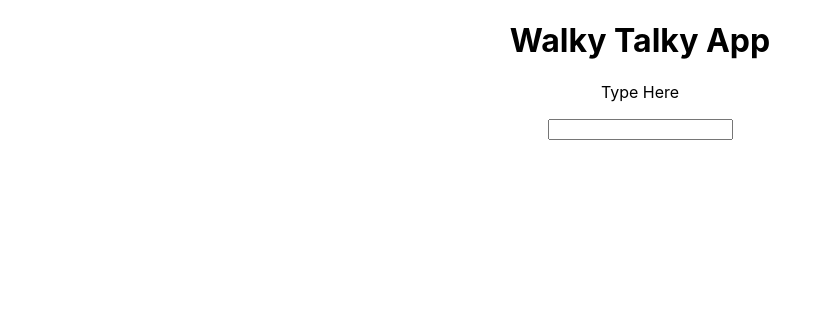
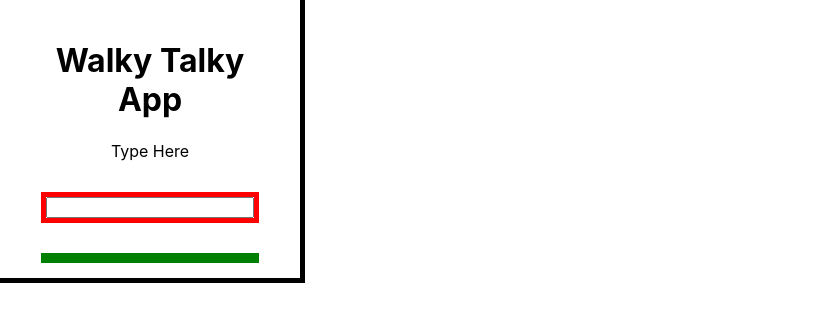
Before and after one commit to Kllicks/react-walky-talky, a React (Create React App) app: page / in a window 1280 px wide. Shown: the top 322 px of the page, without its empty margins (0-832 px from the left). Built offline with nearby package versions, Linux system fonts and the light colour scheme.

Commit message:
adds some initial styling

```diff
--- a/src/index.css
+++ b/src/index.css
@@ -1,3 +1,10 @@
+html {
+  box-sizing: border-box;
+}
+*, *:before, *:after {
+  box-sizing: inherit;
+}
+
 body {
   margin: 0;
   padding: 0;
@@ -12,3 +19,21 @@ code {
   font-family: source-code-pro, Menlo, Monaco, Consolas, "Courier New",
     monospace;
 }
+
+.translation-app {
+  padding: 20px;
+  outline: 5px solid black;
+  width: 300px;
+}
+
+.input-box {
+  outline: 5px solid red;
+  width: 80%;
+  margin: 20px auto;
+}
+
+.output-box {
+  outline: 5px solid green;
+  width: 80%;
+  margin: 20px auto;
+}
```
